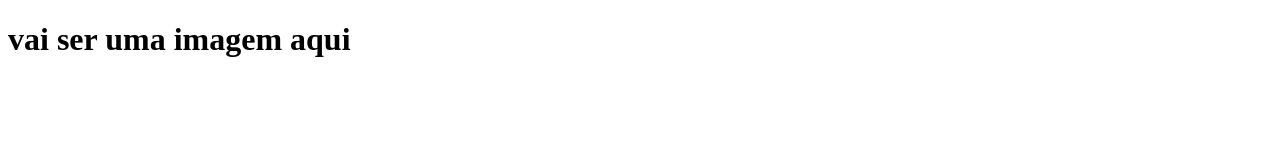
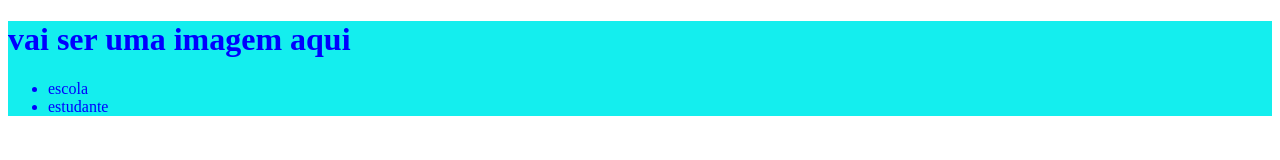
Before and after one commit to AnaPaulaEvaristo15/nahh, a plain HTML site: page index.html in a window 1280 px wide. Drawn offline with Linux system fonts and the light colour scheme.

Commit message:
Add files via upload

```diff
--- a/index.html
+++ b/index.html
@@ -5,10 +5,15 @@
     <meta http-equiv="X-UA-Compatible" content="IE=edge">
     <meta name="viewport" content="width=device-width, initial-scale=1.0">
     <title>nana</title>
+    <link rel="stylesheet" href="style.css">
 </head>
 <body>
     <header>
         <h1>vai ser uma imagem aqui</h1>
+        <ul>
+            <li>escola</li>
+            <li>estudante</li>
+        </ul>
     </header>
 
 </body>
--- /dev/null
+++ b/style.css
@@ -0,0 +1,4 @@
+header{
+    background-color: rgb(20, 238, 238);
+    color: blue;
+}
```
